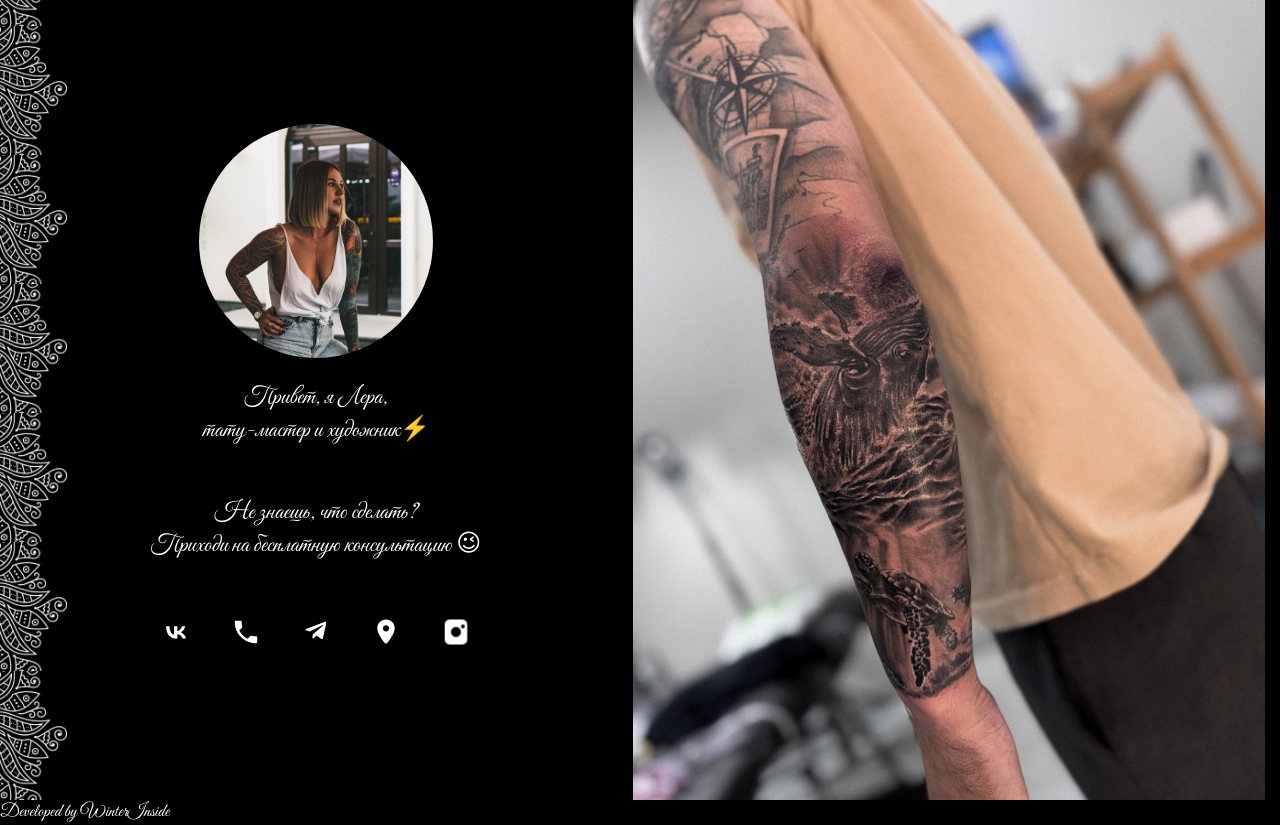
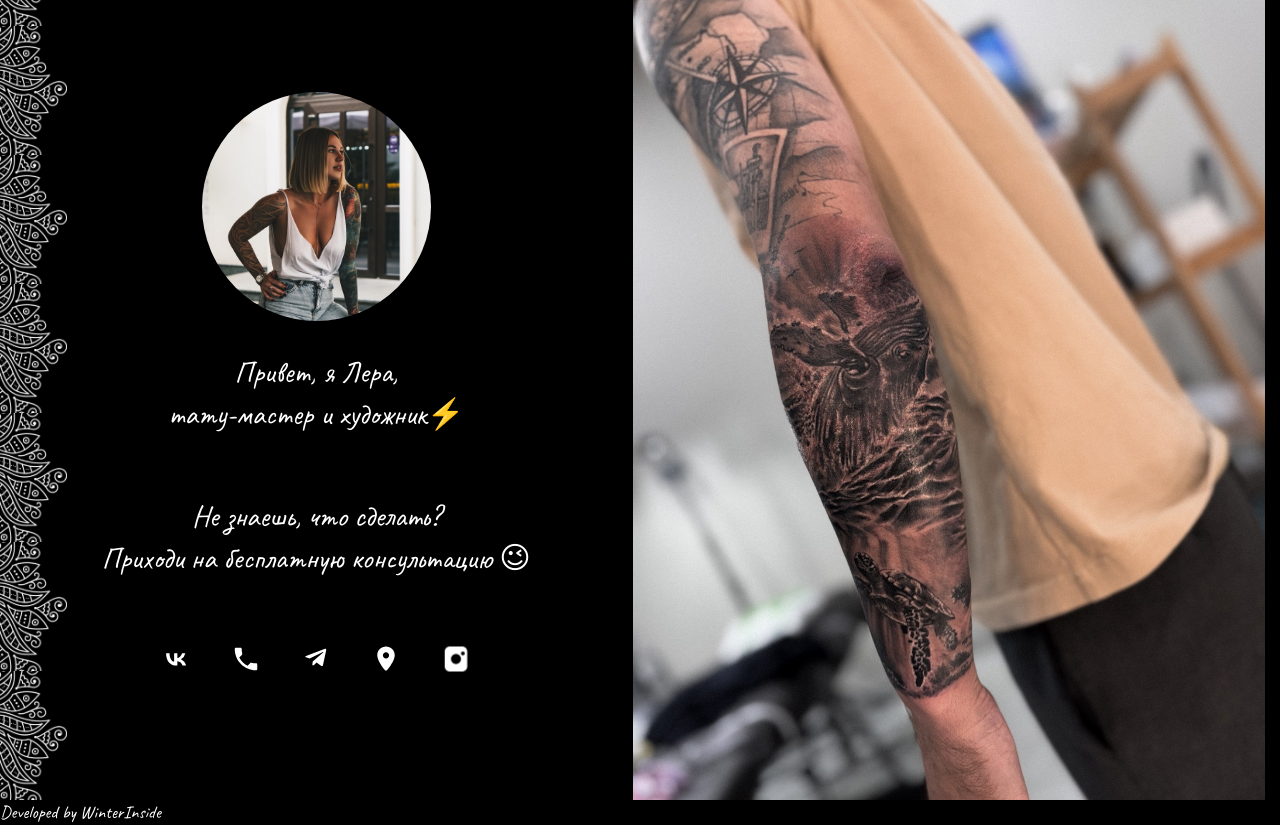
Before and after one commit to WInterInside/fishart-tattoo, a website: page src/index.html in a window 1280 px wide. Drawn offline with nearby package versions, Linux system fonts and the light colour scheme; files that its build step writes are made by us from their sources; files whose address does not match are found by name.

Commit message:
upd social links

```diff
--- a/src/components/page-blocks/_head.html
+++ b/src/components/page-blocks/_head.html
@@ -17,7 +17,7 @@
         <link rel="preconnect" href="https://fonts.googleapis.com" />
         <link rel="preconnect" href="https://fonts.gstatic.com" crossorigin />
         <link
-            href="https://fonts.googleapis.com/css2?family=Great+Vibes&display=swap"
+            href="https://fonts.googleapis.com/css2?family=Caveat:wght@400..700&family=Great+Vibes&display=swap"
             rel="stylesheet"
         />
 
--- a/src/scss/blocks/hero.scss
+++ b/src/scss/blocks/hero.scss
@@ -8,14 +8,14 @@
     &__swipe {
         pointer-events: none;
         display: none;
-        margin: 2em auto 0 auto;
+        margin: 1em auto 0 auto;
         animation: bobbing 3s ease-in-out infinite; /* Apply the animation */
     }
 
     &__content {
         display: flex;
         height: 100%;
-        font-size: 24px;
+        font-size: 30px;
 
         & h1 {
             position: absolute;
@@ -83,14 +83,14 @@
             mask-size: contain;
             mask-repeat: no-repeat;
             mask-position: center;
-            transform: rotate(90deg);
+            transform: rotate(90deg) scale(0);
 
             -webkit-mask-image: url("../assets/images/mask.png");
             -webkit-mask-size: cover;
             -webkit-mask-repeat: no-repeat;
             -webkit-mask-position: center;
 
-            transition: transform 0.3s, background-color 0.3s;
+            transition: transform 0.5s, background-color 0.5s;
         }
 
         & svg {
@@ -182,7 +182,7 @@
         }
 
         &__content {
-            font-size: 22px;
+            font-size: 24px;
         }
     }
 }
--- a/src/scss/global/_global.scss
+++ b/src/scss/global/_global.scss
@@ -19,7 +19,7 @@ body {
 }
 
 body {
-    font-family: "Great Vibes", cursive;
+    font-family: "Caveat", cursive;
     font-weight: 400;
     font-size: 18px;
     line-height: 1.4;
```
Also changed, not shown: build/css/style.min.css, build/index.html, 1 other file.
